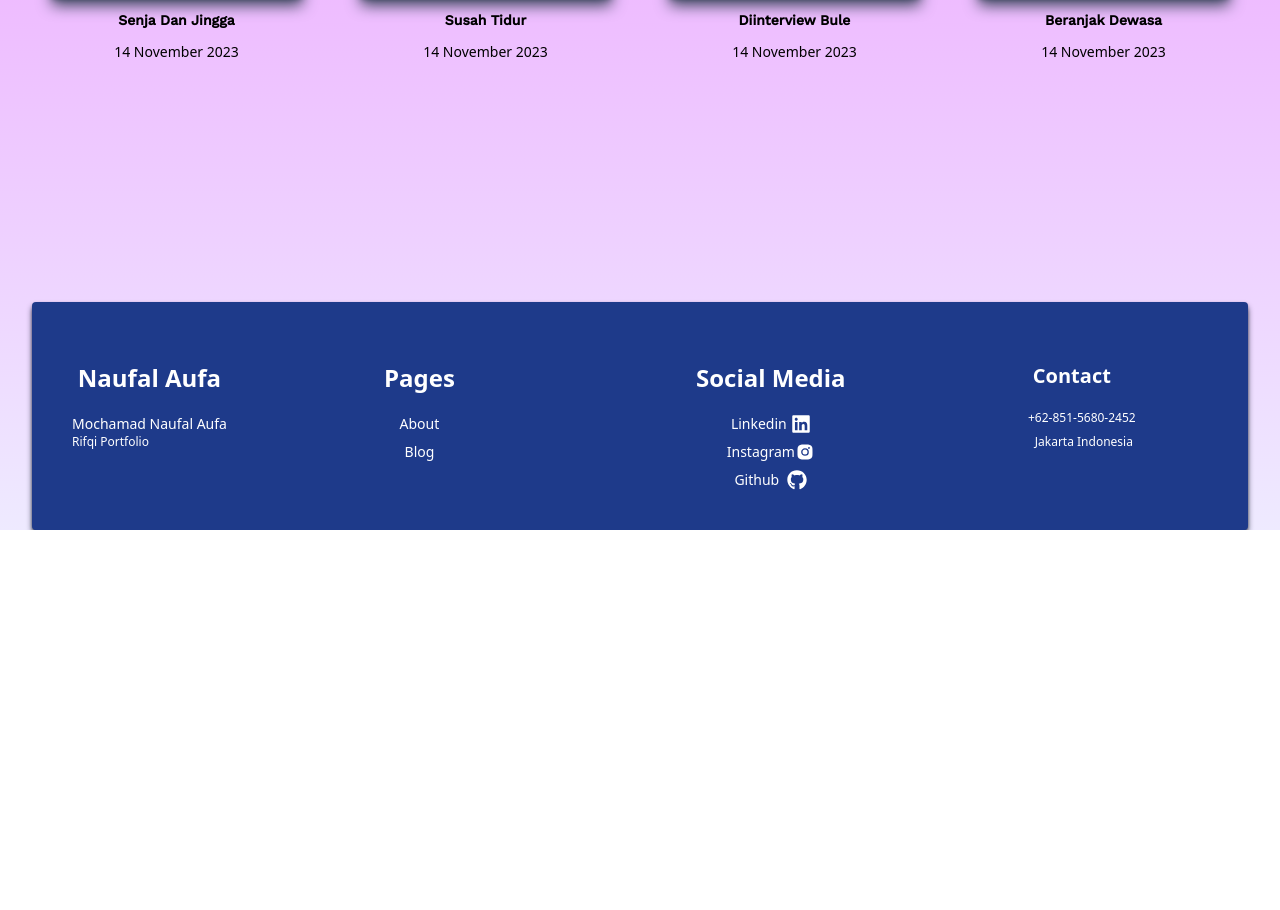
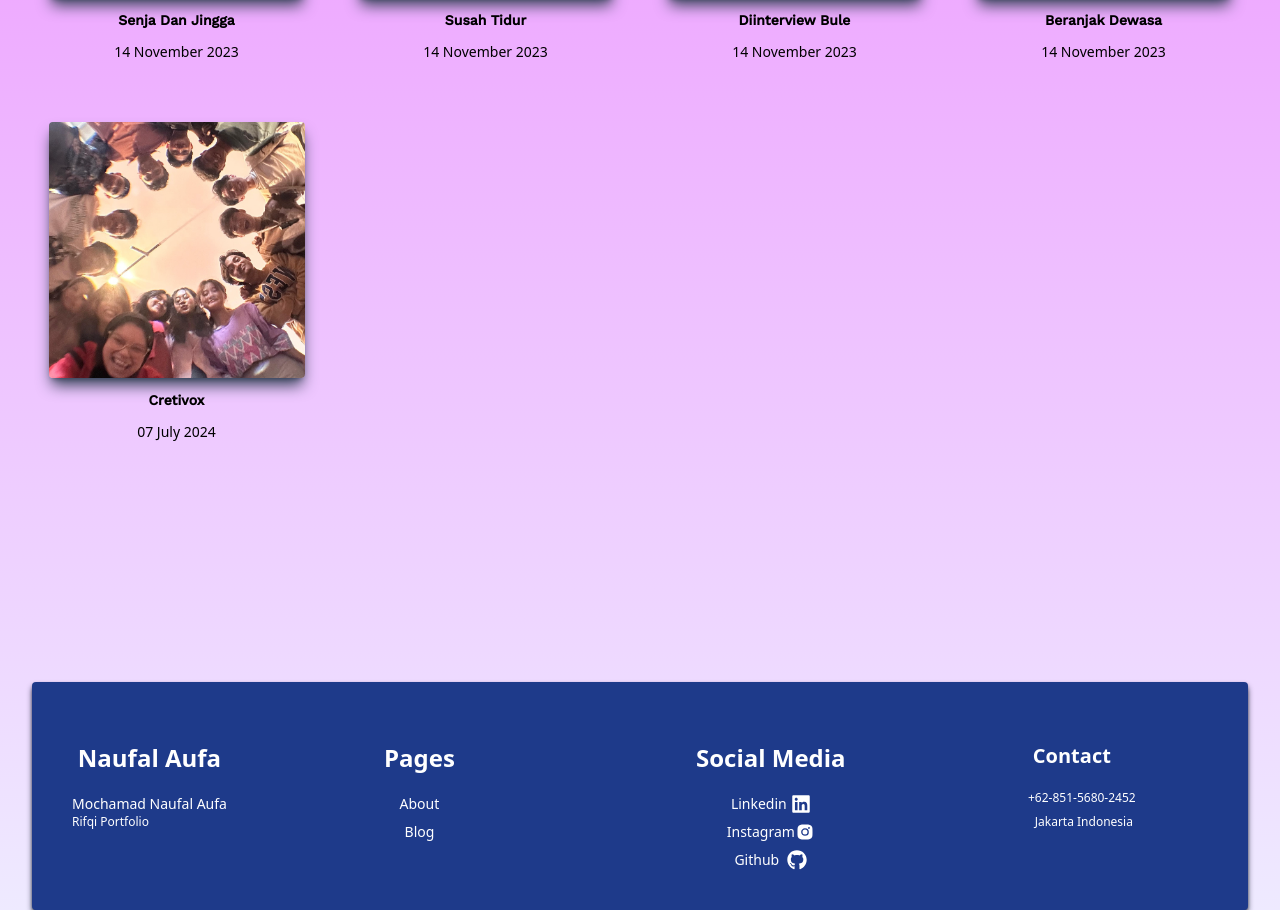
Before and after one commit to naufalaufa/ProjectTailwind, a React (Vite) app: page /blogs in a window 1280 px wide. Shown: the part 954-1864 px from the top of the page. Before the commit the page ends 1484 px from the top, so only its background shows below. Built offline with nearby package versions, Linux system fonts and the light colour scheme; some icons are missing.

Commit message:
cretivox

```diff
--- a/src/Data/DataSingleBlogs.js
+++ b/src/Data/DataSingleBlogs.js
@@ -114,3 +114,14 @@ export const DataSingle8 = [
     ],
   },
 ];
+export const DataSingle9 = [
+  {
+    id: 9,
+    name: "Cretivox",
+    date: "07 July 2024",
+    image: "/cretivox.png",
+    text: [
+      "First experience internship at cretivox , wow ( tanda seru ) , kok gua bisa ada disini , gua juga bingung karena dulu cuma sering nonton konten-kontennya di youtube dengan talent dan peserta yang blak blakan dan apa adanya  dan sekarang gua intern di tempat itu ... ( CRETIVOX BROADCASTING NETWORK ) dipertemukan 12 orang keren dengan expertise dibidangnya masing masing , pas sesi interview kaget banget rame banget yang interview anj, grogi , kaget , sempet ditanya lo mau menjadi orang yang seperti apa? , gua bilang mau berguna buat banyak orang , terus pada bilang dan teriak ( Ah mainstream lo ) terus gua bilang lagi , ( Gue mau jadi karakter deadpool ) terus pada tepuk tangan kan , dalam hati berkata ( LAH OMAIGAT ) ",
+    ],
+  },
+];
--- a/src/Pages/Blogs.jsx
+++ b/src/Pages/Blogs.jsx
@@ -1,4 +1,4 @@
-import { CardBlogs, Footer } from "../components";
+import { CardBlogs } from "../components";
 import Hujan from "../assets/hujan.jpg";
 import Surken from "../assets/dirikuSurken.jpg";
 import masaSMK from "../assets/masaSMK.jpg";
@@ -7,6 +7,7 @@ import Senja from "../assets/senja.jpg";
 import insomnia from "../assets/insomnia.jpg";
 import Bule from "../assets/buleeee.png";
 import MasaKecil from "../assets/masaKecil.jpg";
+import Cretivox from "../assets/cretivox.png";
 import { Link } from "react-router-dom";
 import Footer2 from "../components/Element/Footer2";
 
@@ -72,6 +73,12 @@ const Blogs = () => {
             title="Beranjak Dewasa"
             date="14 November 2023"
           />
+          <CardBlogs
+            id={9}
+            image={Cretivox}
+            title="Cretivox"
+            date="07 July 2024"
+          />
         </div>
         <Footer2 />
       </div>
--- a/src/Pages/SingleBlogs.jsx
+++ b/src/Pages/SingleBlogs.jsx
@@ -8,6 +8,7 @@ import {
   DataSingle6,
   DataSingle7,
   DataSingle8,
+  DataSingle9,
 } from "../Data/DataSingleBlogs";
 import { CardSingleBlogs, Footer } from "../components";
 
@@ -32,6 +33,8 @@ const SingleBlogs = () => {
         return DataSingle7;
       case "8":
         return DataSingle8;
+      case "9":
+        return DataSingle9;
       default:
         return null;
     }
```
Also changed, not shown: public/cretivox.png (added), src/assets/cretivox.png (added).
